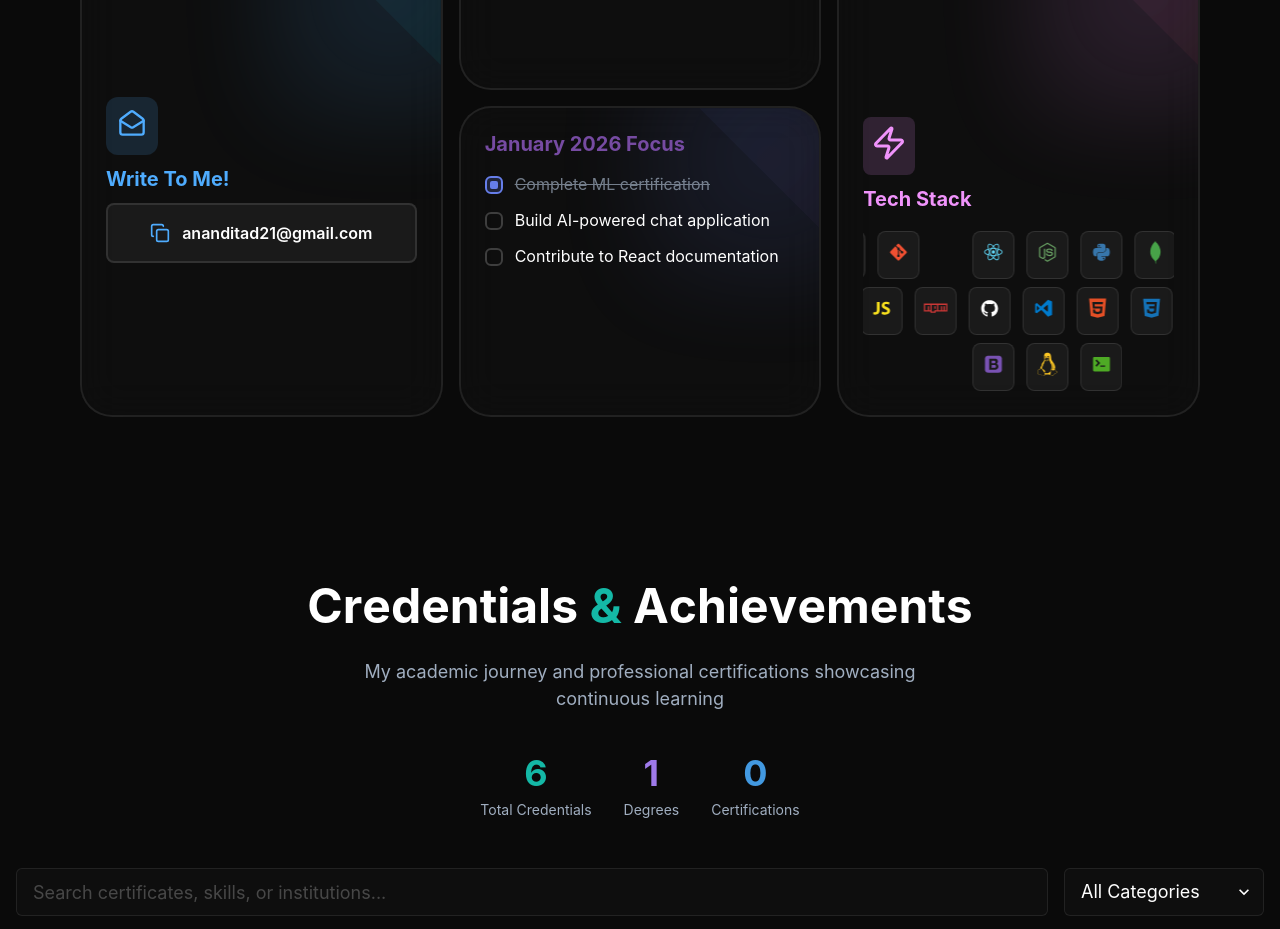
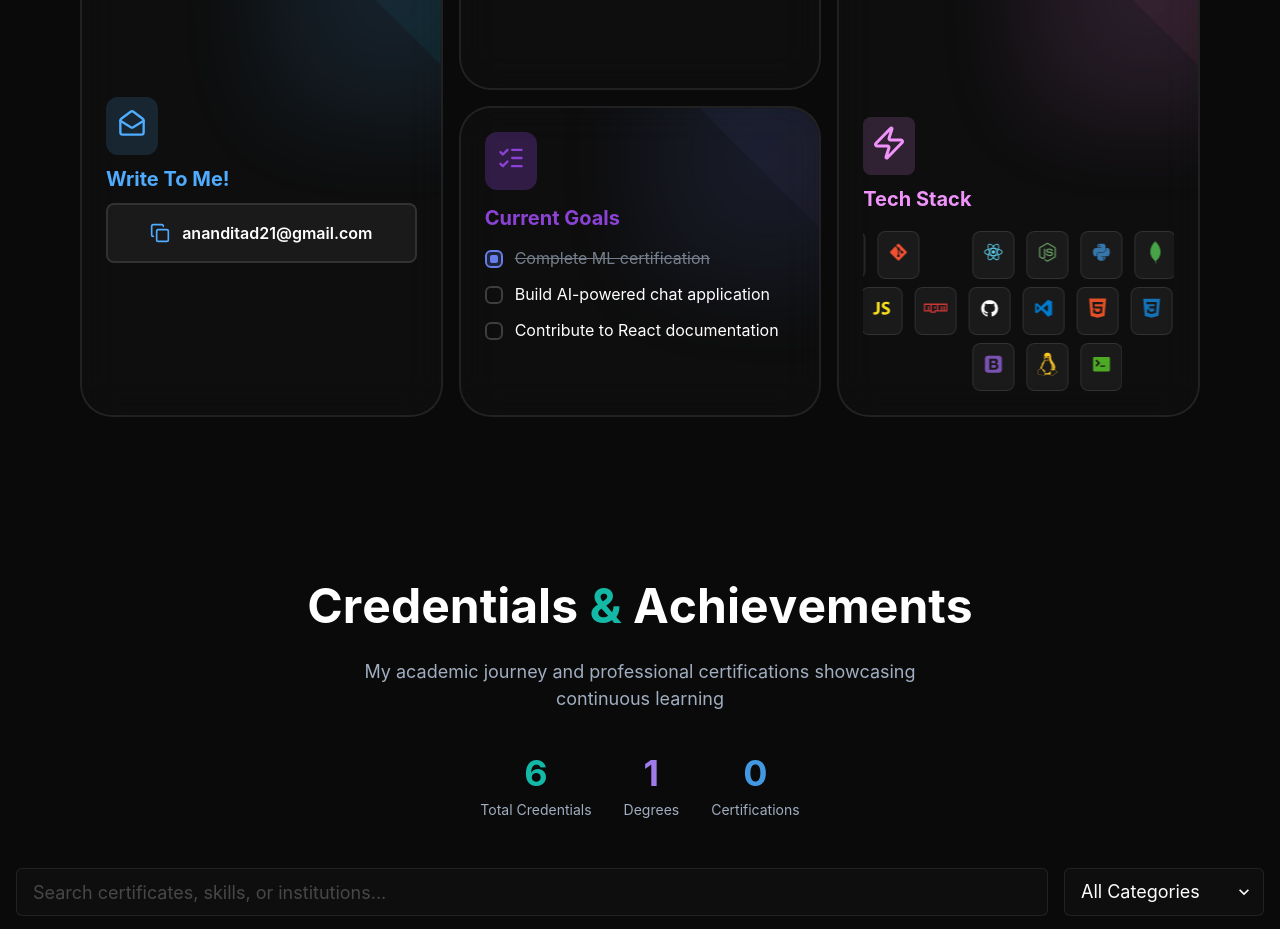
Before and after one commit to anandita-3217/anandita-dakshayani, a React (Vite) app: page / in a window 1280 px wide. Shown: the part 1420-2349 px from the top of the page. Built offline with nearby package versions, Linux system fonts and the light colour scheme.

Commit message:
improved about.jsx

```diff
--- a/src/components/About.jsx
+++ b/src/components/About.jsx
@@ -12,8 +12,8 @@ import {
   Icon,
 } from '@chakra-ui/react';
 import { motion, useMotionValue, useTransform } from 'framer-motion';
-import { Code, Brain, Zap, Link, UserRound, Rocket,MailOpen, Copy,CheckCheck, ExternalLink  } from 'lucide-react';
-import { FaGithub, FaLinkedin, FaTwitter } from 'react-icons/fa';
+import { Code, Brain, Zap, Link, UserRound, ListChecks ,MailOpen, Copy,CheckCheck  } from 'lucide-react';
+import { FaGithub, FaLinkedin, FaTwitter, } from 'react-icons/fa';
 import { useInView } from 'react-intersection-observer';
 import {
   DiReact,
@@ -714,13 +714,21 @@ function About() {
 
             <BentoCard rowSpan={{ base: 1, md: 1, lg: 2 }}  colSpan={{ base: 1, md: 2, lg: 1 }}  index={2} color="#667eea" accentColor="#764ba2">
               <VStack spacing={4} align="stretch" h="100%" justify="space-between">
+                <Box
+                  p={3}
+                  bg="#8b42d544"
+                  borderRadius="xl"
+                  w="fit-content"
+                >
+                  <Icon as={ListChecks} boxSize={7} color="#8b42d5ff" />
+                </Box>
                 <Heading
                   as="h3"
                   fontSize={{ base: 'lg', md: 'xl' }}
                   fontWeight="bold"
-                  color="#764ba2"
+                  color="#8b42d5ff"
                 >
-                  January 2026 Focus
+                  Current Goals
                 </Heading>
 
                 <VStack spacing={3} align="stretch" flex={1}>
```
